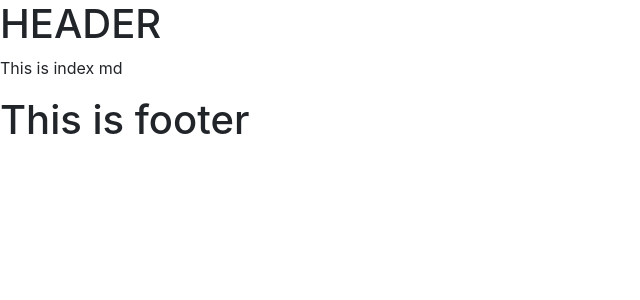
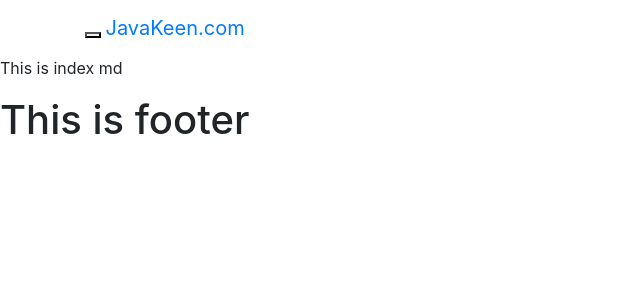
Before and after one commit to RajkumarMint/tools, a Jekyll site: the page built from index.md, in a window 1280 px wide. Shown: the top 300 px of the page, without its empty margins (0-640 px from the left). Built offline with Jekyll 4.4.1, drawn with Linux system fonts in a browser that asks for light colours; nearby versions of some CDN libraries; our own code applies the rules of GitHub Pages for plain Markdown files.

Commit message:
Update header.html

```diff
--- a/_includes/header.html
+++ b/_includes/header.html
@@ -1,3 +1,29 @@
-<header class="site-header" role="banner">
-<h1>HEADER</h1>
-</header>
+ <nav id="nav-bg" class="navbar navbar-static-top" role="navigation">
+        <div class="container">
+            <div class="navbar-header">
+		<button id="nav-btn" type="button" class="navbar-toggle collapsed" data-toggle="collapse" data-target="#navbar-ex-collapse">
+                    <span class="sr-only">Toggle navigation</span>
+                    <span id="nav-btn-icn" class="icon-bar"></span>
+                    <span id="nav-btn-icn" class="icon-bar"></span>
+                    <span id="nav-btn-icn" class="icon-bar"></span>
+		</button>
+                <a id="nav-anc" class="navbar-brand" href="http://javakeen.com">JavaKeen.com</a>
+            </div>
+            <div id="navbar-ex-collapse" class="collapse navbar-collapse">
+                <ul class="nav navbar-nav navbar-right">
+                    <li><a id="nav-anc" href="/java/">Java</a></li>
+                    <li><a id="nav-anc" href="/j2ee/">J2EE</a></li>
+                    <li><a id="nav-anc" href="/web-service/">Web Service</a></li>
+                    <li><a id="nav-anc" href="/framework/">Framework</a></li>
+                    <li><a id="nav-anc" href="/cryptography/">Cryptography</a></li>
+                    <li><a id="nav-anc" href="/misc/">Misc</a></li>
+                    <li><a id="nav-anc" href="/tool/">Tool</a></li>
+                    <li>
+                        <form role="search" method="get" class="navbar-form" action="">
+                            <input type="search" value="" placeholder="Search..." name="s" title='Search...' class="form-control" >
+                        </form>
+                    </li>
+                </ul>
+            </div>
+        </div>
+    </nav>
```
